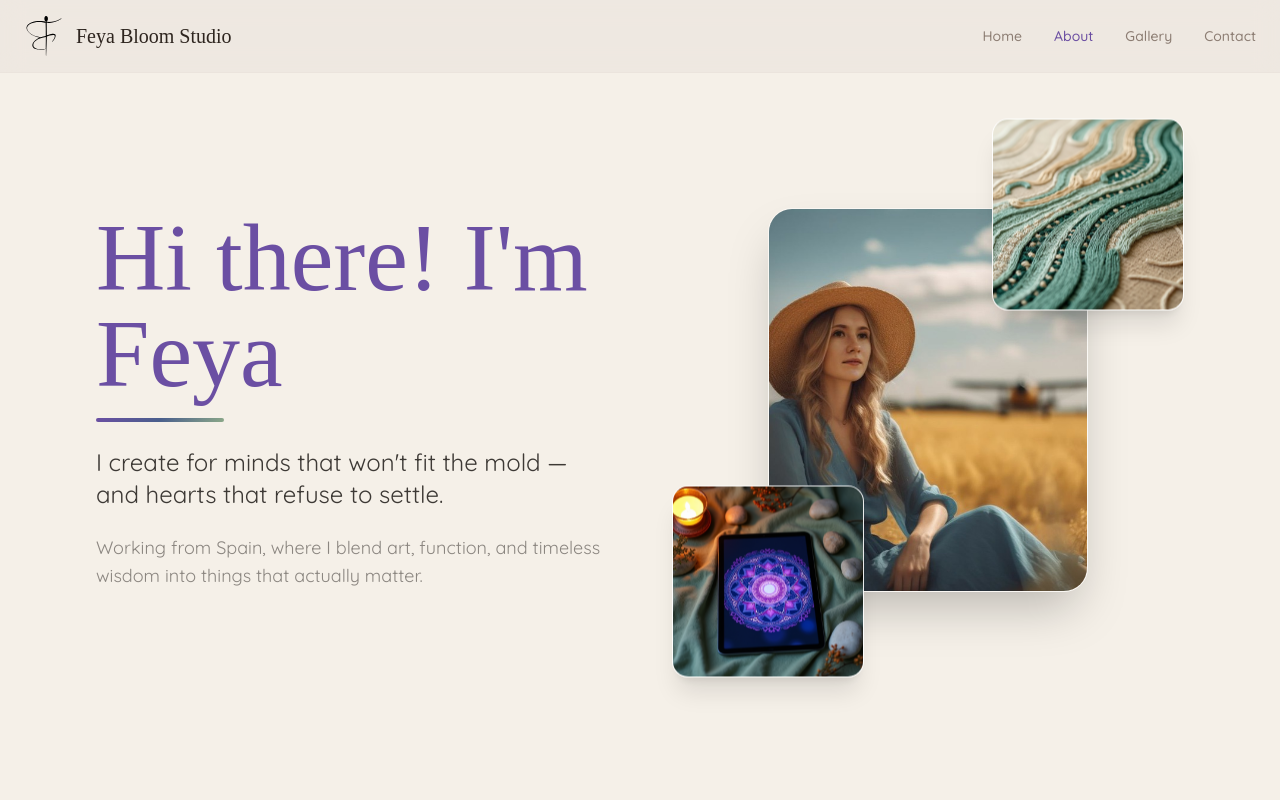
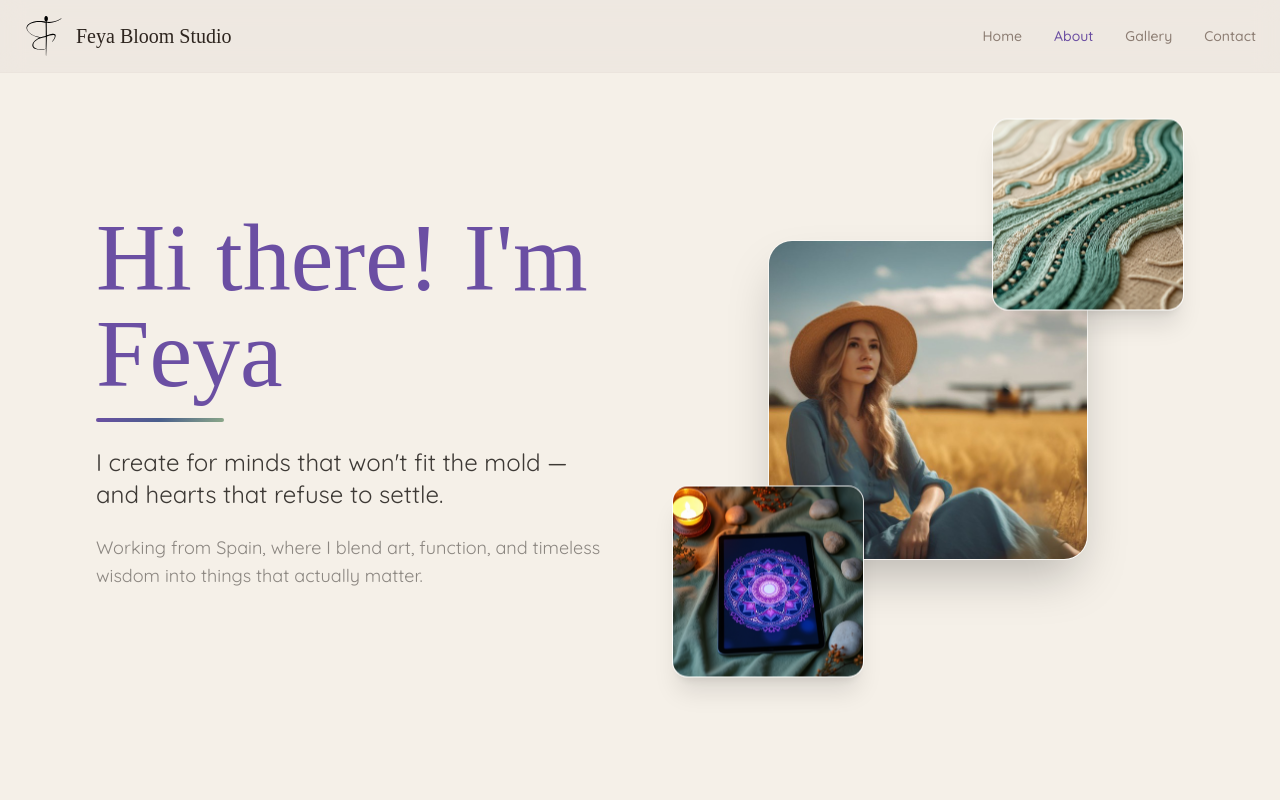
Before and after one commit to FeyaBloom/feya-bloom-studio, a React (Vite) app: page /about in a window 1280 px wide. Shown: the top 800 px of the page. Built offline with nearby package versions, Linux system fonts and the light colour scheme; the HTML template or start-up script is replaced by a standard one; a web font is replaced by a local one.

Commit message:
Fix About page image aspect ratio

```diff
--- a/src/pages/About.tsx
+++ b/src/pages/About.tsx
@@ -237,7 +237,7 @@ const About: React.FC = () => {
           transition={{ duration: 0.8, delay: 0.3 }}
           className="relative z-20"
         >
-          <div className="relative w-full max-w-sm h-[400px] sm:w-56 sm:h-72 md:w-64 md:h-80 lg:w-80 lg:h-96 rounded-2xl md:rounded-3xl overflow-hidden shadow-2xl border border-white/50">
+          <div className="relative w-full max-w-sm aspect-square sm:w-56 sm:h-56 md:w-64 md:h-64 lg:w-80 lg:h-80 rounded-2xl md:rounded-3xl overflow-hidden shadow-2xl border border-white/50">
             <img
               src={heroPortrait}
               alt="Feya"
```
